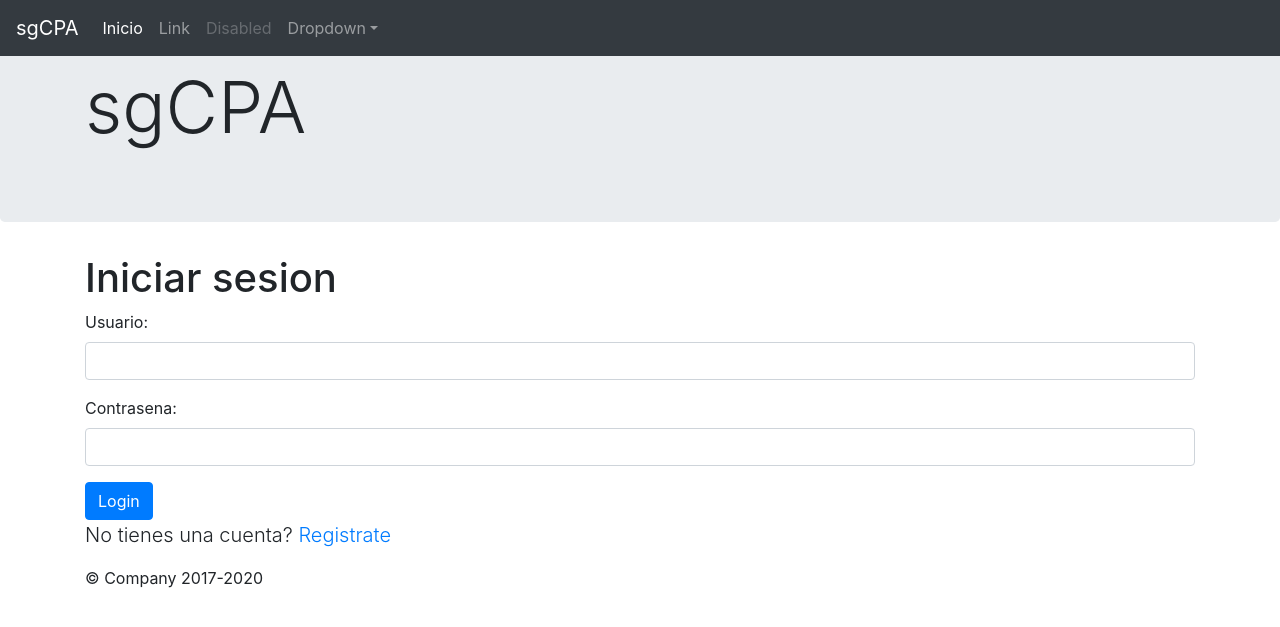
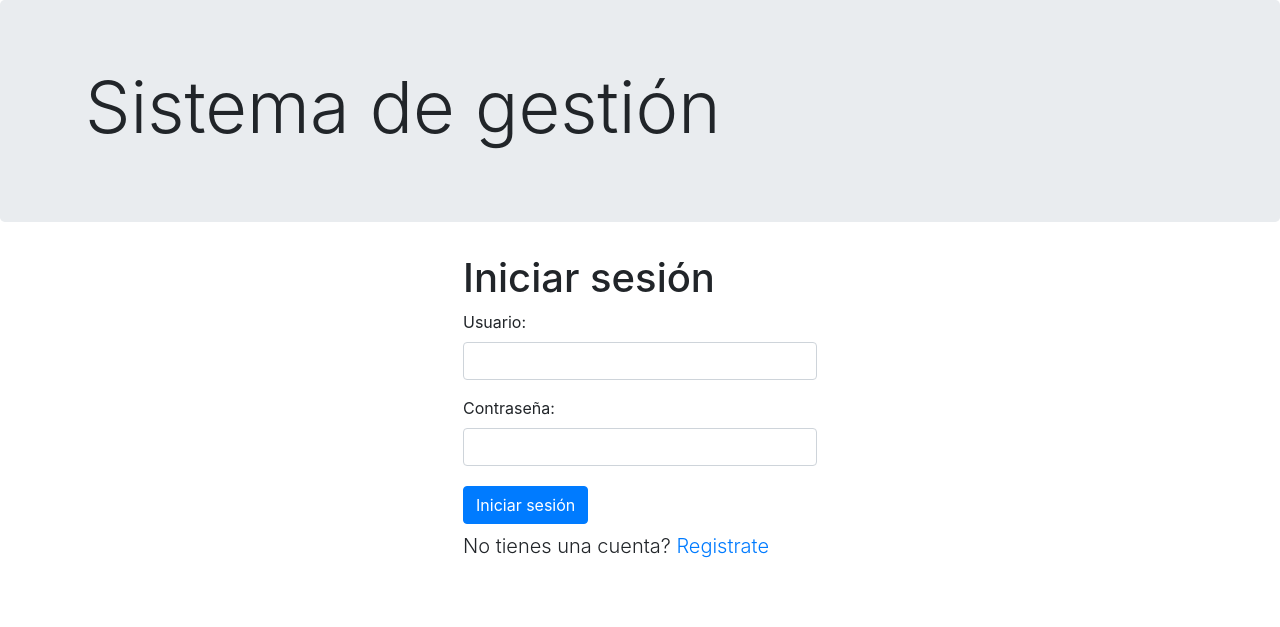
Before and after one commit to tatupochy/sgCPA, a Django app: page /accounts/login/ in a window 1280 px wide. Shown: the top 627 px of the page. Run offline with Django 5.2, Linux system fonts and the light colour scheme; some libraries are stand-ins or nearby versions.

Commit message:
Changes in templates and views.

```diff
--- a/sgCPA/accounts/templates/base.html
+++ b/sgCPA/accounts/templates/base.html
@@ -5,7 +5,7 @@
 
     <!-- CSS only -->
     <link rel="stylesheet" href="https://stackpath.bootstrapcdn.com/bootstrap/4.5.0/css/bootstrap.min.css"
-        integrity="sha384-9aIt2nRpC12Uk9gS9baDl411NQApFmC26EwAOH8WgZl5MYYxFfc+NcPb1dKGj7Sk" crossorigin="anonymous">
+        integrity="sha384-9aIt2nRpC12Uk9gS9baDl411NQApFmC26EwAOH8WgZl5MYYxFfc+NcPb1dKGj7Sk" crossorigin="anonymous" />
 
     <!-- JS, Popper.js, and jQuery -->
     <script src="https://code.jquery.com/jquery-3.5.1.slim.min.js"
@@ -17,11 +17,9 @@
     <script src="https://stackpath.bootstrapcdn.com/bootstrap/4.5.0/js/bootstrap.min.js"
         integrity="sha384-OgVRvuATP1z7JjHLkuOU7Xw704+h835Lr+6QL9UvYjZE3Ipu6Tp75j7Bh/kR0JKI"
         crossorigin="anonymous"></script>
-
 </head>
 
 <body>
-
     <nav class="navbar navbar-expand-md navbar-dark fixed-top bg-dark">
         <a class="navbar-brand" href="#">sgCPA</a>
         <button class="navbar-toggler" type="button" data-toggle="collapse" data-target="#navbarsExampleDefault"
@@ -57,18 +55,13 @@
         </div>
     </nav>
 
-    <main role="main">
-
-        {% block content %}
-
-        {% endblock %}
-
+    <main role="main" style="margin-top: 4%">
+        {% block content %} {% endblock %}
     </main>
 
     <footer class="container">
-        <p>&copy; Company 2017-2020</p>
+        <p>&copy; sgCPA 2024</p>
     </footer>
-
 </body>
 
 </html>
--- a/sgCPA/accounts/templates/login.html
+++ b/sgCPA/accounts/templates/login.html
@@ -1,32 +1,57 @@
-{% extends 'base.html' %}
+<html lang="en">
 
-{% block title %} Home {% endblock %}
+<head>
+    <title>{% block title %}Iniciar sesión{% endblock %}</title>
+
+    <!-- CSS only -->
+    <link rel="stylesheet" href="https://stackpath.bootstrapcdn.com/bootstrap/4.5.0/css/bootstrap.min.css"
+        integrity="sha384-9aIt2nRpC12Uk9gS9baDl411NQApFmC26EwAOH8WgZl5MYYxFfc+NcPb1dKGj7Sk" crossorigin="anonymous" />
+
+    <!-- JS, Popper.js, and jQuery -->
+    <script src="https://code.jquery.com/jquery-3.5.1.slim.min.js"
+        integrity="sha384-DfXdz2htPH0lsSSs5nCTpuj/zy4C+OGpamoFVy38MVBnE+IbbVYUew+OrCXaRkfj"
+        crossorigin="anonymous"></script>
+    <script src="https://cdn.jsdelivr.net/npm/popper.js@1.16.0/dist/umd/popper.min.js"
+        integrity="sha384-Q6E9RHvbIyZFJoft+2mJbHaEWldlvI9IOYy5n3zV9zzTtmI3UksdQRVvoxMfooAo"
+        crossorigin="anonymous"></script>
+    <script src="https://stackpath.bootstrapcdn.com/bootstrap/4.5.0/js/bootstrap.min.js"
+        integrity="sha384-OgVRvuATP1z7JjHLkuOU7Xw704+h835Lr+6QL9UvYjZE3Ipu6Tp75j7Bh/kR0JKI"
+        crossorigin="anonymous"></script>
+</head>
 
 {% block content %}
+
+<body>
     <!-- Main jumbotron for a primary marketing message or call to action -->
     <div class="jumbotron">
         <div class="container">
-        <h1 class="display-3">sgCPA</h1>
+            <h1 class="display-3">Sistema de gestión</h1>
         </div>
     </div>
 
-<div class="container">
-    <h1>Iniciar sesion</h1>
+    <main role="main">
+        <div class="container" style="width: 30%;">
+            <h1>Iniciar sesión</h1>
             <form method="post" class="form">
                 {% csrf_token %}
                 <div class="form-group">
                     <label for="{{ form.username.id_for_label }}" class="form-label">Usuario:</label>
-            <input type="text" class="form-control" id="{{ form.username.id_for_label }}" name="{{ form.username.name }}">
+                    <input type="text" class="form-control" id="{{ form.username.id_for_label }}"
+                        name="{{ form.username.name }}" />
                 </div>
                 <div class="form-group">
-            <label for="{{ form.password.id_for_label }}" class="form-label">Contrasena:</label>
-            <input type="password" class="form-control" id="{{ form.password.id_for_label }}" name="{{ form.password.name }}">
+                    <label for="{{ form.password.id_for_label }}" class="form-label">Contraseña:</label>
+                    <input type="password" class="form-control" id="{{ form.password.id_for_label }}"
+                        name="{{ form.password.name }}" />
                 </div>
-        <button type="submit" class="btn btn-primary">Login</button>
-        <p class="lead">
+                <button type="submit" class="btn btn-primary" style="margin-top: 1%;">Iniciar sesión</button>
+                <p class="lead" style="margin-top: 2%;">
                     No tienes una cuenta? <a href="{% url 'signup' %}">Registrate</a>
                 </p>
             </form>
         </div>
+    </main>
+</body>
+{% endblock %}
 
-{% endblock %}
+</html>
--- a/sgCPA/accounts/views.py
+++ b/sgCPA/accounts/views.py
@@ -54,13 +54,16 @@ class ListUsersView(ListView):
     template_name = 'users.html'
     context_object_name = 'users'
 
-    print('ListUsersView')
-    print(User.objects.all())
-
     def get_queryset(self):
         return User.objects.all()
 
     def get_context_data(self, **kwargs):
+
+        print('ListUsersView')
+
         context = super().get_context_data(**kwargs)
-        context['roles'] = UserRoles.objects.all()
+        context['user_roles'] = UserRoles.objects.all()
+        context['users'] = User.objects.all()
+
+        print(context['roles'])
         return context
```
Also changed, not shown: sgCPA/accounts/templates/register.html (+36 -8 lines), sgCPA/accounts/templates/users.html (+4 -4 lines). Lines whose indentation alone changed are shown as unchanged.
